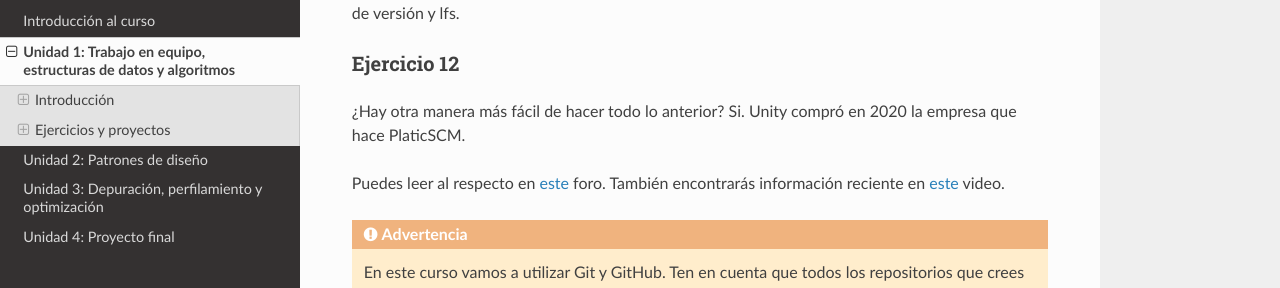
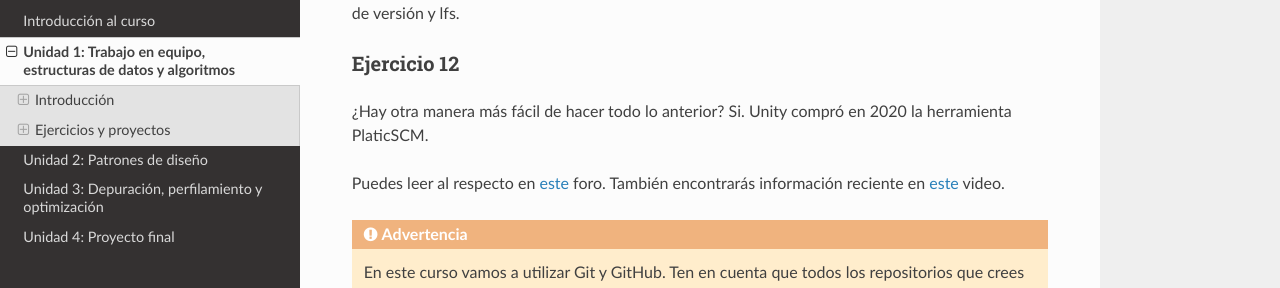
Before and after one commit to juanferfranco/scripting, a Sphinx documentation site: the page built from docs/_unidad1/unidad1.rst, in a window 1280 px wide and 900 px high, scrolled down 3656 px. Shown: the part 156-444 px from the top of the window. Built offline with Sphinx 7.4.7 and the Read the Docs theme 2.0.0, drawn with Linux system fonts in a browser that asks for light colours.

Commit message:
update exercise 12

```diff
--- a/docs/_unidad1/unidad1.rst
+++ b/docs/_unidad1/unidad1.rst
@@ -193,8 +193,8 @@ con control de versión y lfs.
 Ejercicio 12
 ^^^^^^^^^^^^^
 
-¿Hay otra manera más fácil de hacer todo lo anterior? Si. Unity compró en 2020 la empresa
-que hace PlaticSCM.
+¿Hay otra manera más fácil de hacer todo lo anterior? Si. Unity compró en 2020 la herramienta
+PlaticSCM.
 
 Puedes leer al respecto en `este <https://forum.unity.com/threads/announcement-plastic-scm-joins-unity.953252/>`__
 foro. También encontrarás información reciente en `este <https://youtu.be/PjPK6hxGUFU>`__ video.
```
